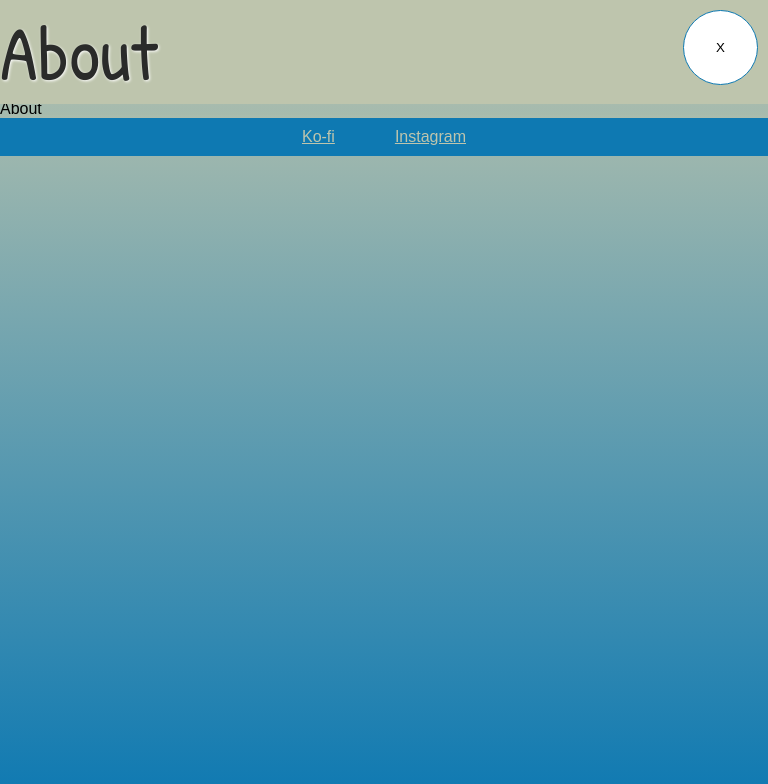
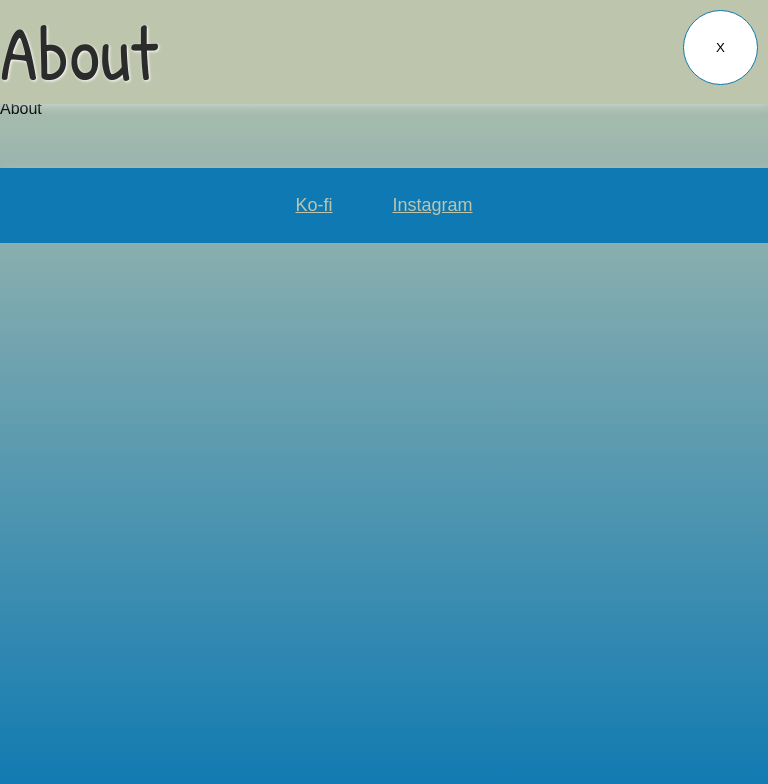
Before and after one commit to piperbates/art_website, a Next.js app: page /about in a window 768 px wide. Shown: the top 784 px of the page. Built offline with nearby package versions, Linux system fonts and the light colour scheme.

Commit message:
navigation styling for tablet

```diff
--- a/src/styles/PageLayout.module.css
+++ b/src/styles/PageLayout.module.css
@@ -29,6 +29,11 @@
     margin-top: 100px;
 }
 
+.headerBox{
+    box-shadow: 1px 1px 10px rgba(255, 255, 255, 0.5);
+
+}
+
 @keyframes headerSlide {
     0%   {left: 0px; top: -100px;}
     25%  {left: 0px; top: 0px;}
@@ -47,6 +52,15 @@
     text-shadow: 1px 1px 3px var(--white);
   }
 
+  .navigation a {
+    color: var(--pipers-blue)
+}
+
+.navigation a:hover {
+    color: var(--pipers-green);
+    text-decoration: none;
+}
+
   .footer {
     width: 100%;
     padding: 10px;
@@ -63,6 +77,8 @@
    .footer a {
     color: var(--pipers-green)
    }
+
+
 
 
 /* Mobile */
@@ -89,15 +105,6 @@
 
     .displayNav {
         display: block;
-    }
-
-    .navigation a {
-        color: var(--pipers-blue)
-    }
-
-    .navigation a:hover {
-        color: var(--pipers-green);
-        text-decoration: none;
     }
 
     .toggleNavButton {
@@ -211,7 +218,8 @@
     }
 
     .navigation li {
-        display: inline;
+        display: block;
+        margin: 50px;
     }
 
     .toggleNavButton {
@@ -225,6 +233,15 @@
         z-index: 11;
     }
 
+    .socialsList {
+        position: absolute;
+        bottom: 0px;
+        width: 100%;
+    }
+
+    .socialsList li {
+        display: inline;
+       }
 
     .displayNav {
         display: block;
@@ -234,6 +251,18 @@
         display: none;
     }
 
+    .navigationBox {
+        animation-name: navigationSlide;
+        animation-duration: 3s;
+        animation-iteration-count: 1;
+    }
+
+
+    @keyframes navigationSlide {
+        0%   {left: 500px; top: 0px;}
+        25%  {left: 0px; top: 0px;}
+      }
+
     .topScrollButton {
         width: 100px;
         height: 100px;
@@ -242,7 +271,15 @@
 
     .footer {
         width: 100%;
-        text-align: center;
+        height: 75px;
+        margin-top: 50px;
+        justify-content: center;
+        align-items: center;
+        display: flex;
+    }
+
+    .footer {
+        font-size: large;
     }
 
     .footer li {
```
